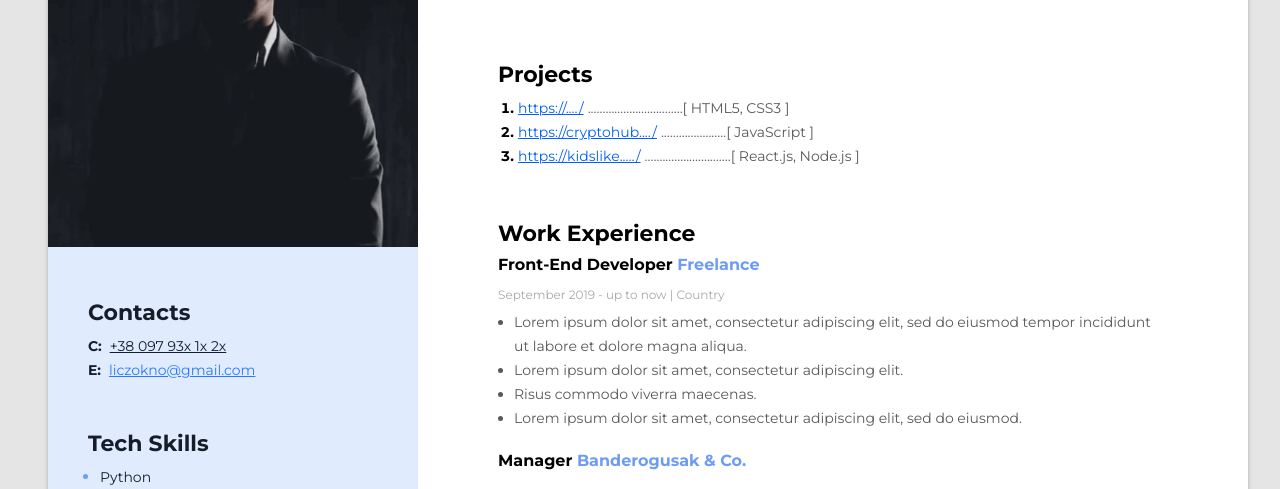
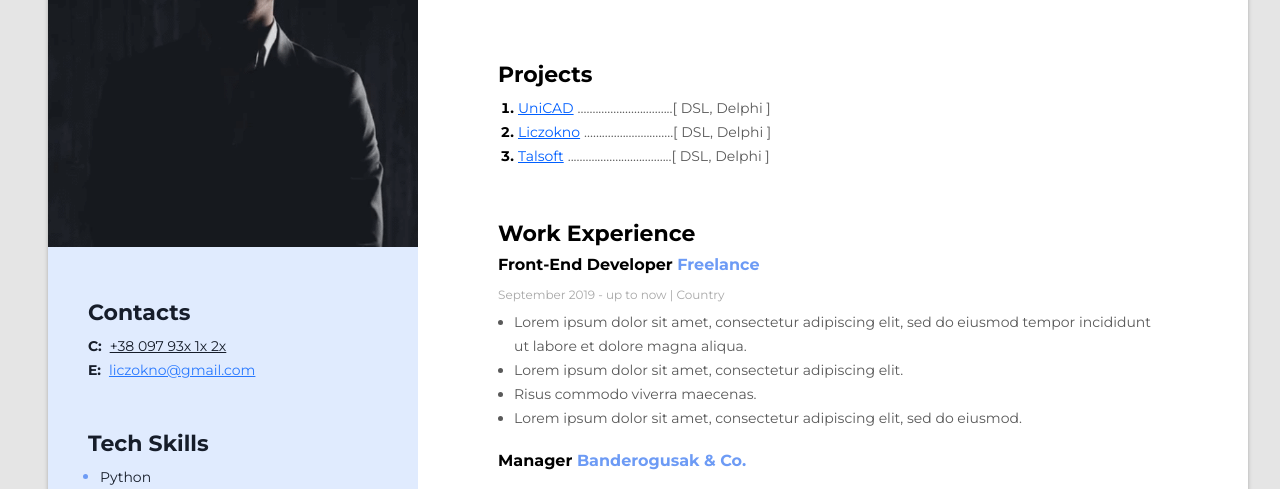
Before and after one commit to AntonKotliarov/CV, a plain HTML site: page index.html in a window 1280 px wide. Shown: the part 272-761 px from the top of the page. Drawn offline with Linux system fonts and the light colour scheme.

Commit message:
Projects

```diff
--- a/index.html
+++ b/index.html
@@ -34,23 +34,23 @@
           <ol class="project_list">
             <li class="project_items">
               <a href="https://hellen.p.goit.global/" class="project_items_link"
-                >https://..../</a>
+                >UniCAD</a>
                 <span class="project_items_descr">
-                ................................[ HTML5, CSS3 ]</span>
+                ................................[ DSL, Delphi ]</span>
             </li>
 
             <li class="project_items">
               <a href="https://cryptohub.p.goit.global/" class="project_items_link"
-                >https://cryptohub..../</a>
+                >Liczokno</a>
                 <span class="project_items_descr">
-                    ......................[ JavaScript ]</span>
+                    ..............................[ DSL, Delphi ]</span>
             </li>
 
             <li class="project_items">
               <a href="https://kidslike.p.goit.global/" class="project_items_link"
-                >https://kidslike...../</a>
+                >Talsoft</a>
                 <span class="project_items_descr">
-                    .............................[ React.js, Node.js ]</span>
+                    ...................................[ DSL, Delphi ]</span>
             </li>
           </ol>
         </div>
```
